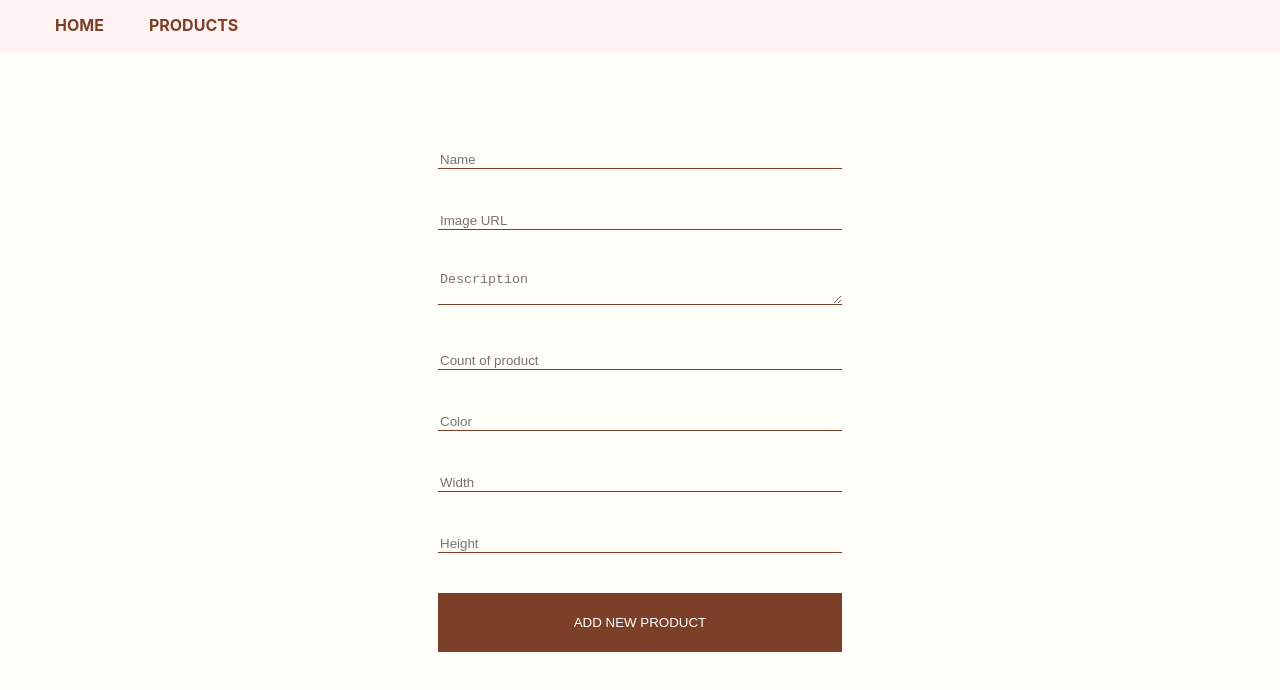
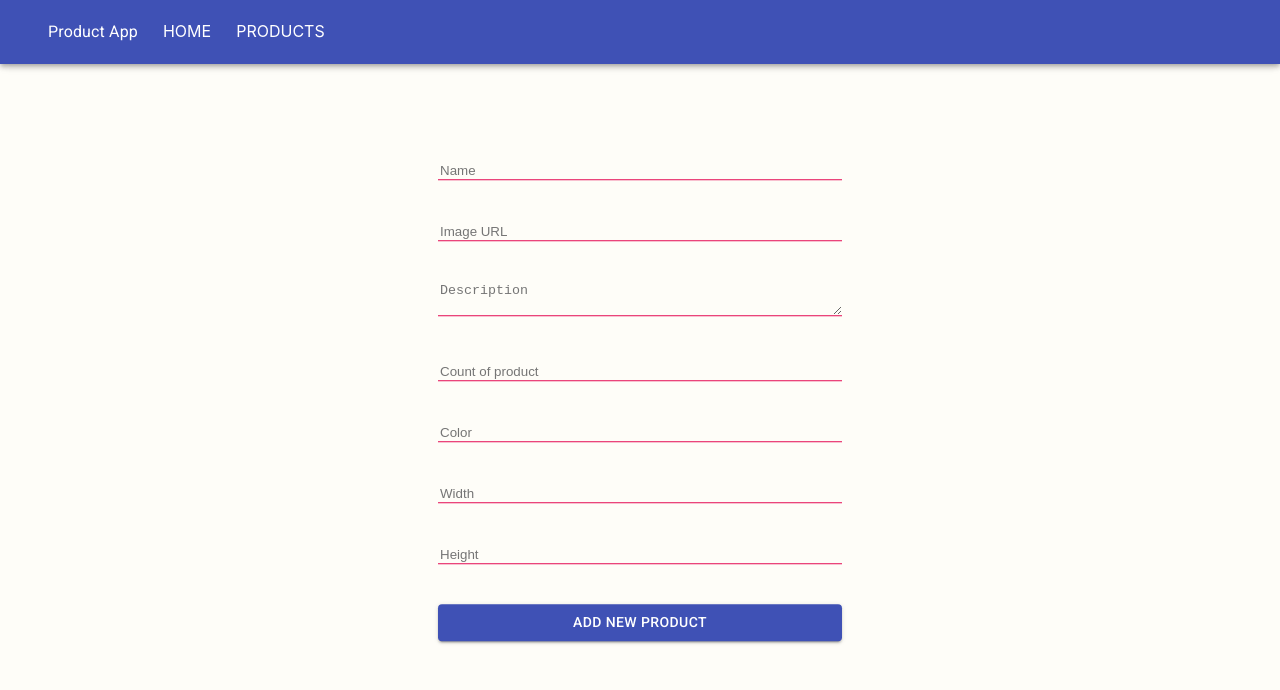
Before and after one commit to Ostapiuss/product-app, a React (Create React App) app: page /addProducts in a window 1280 px wide. Shown: the top 690 px of the page. Built offline with nearby package versions, Linux system fonts and the light colour scheme; no server answers; the database is empty.

Commit message:
add multi UI styles

```diff
--- a/src/App.js
+++ b/src/App.js
@@ -2,6 +2,9 @@ import React, { useEffect, useState } from 'react';
 import {
   Link, Route, Switch, Redirect,
 } from 'react-router-dom';
+import {
+  AppBar, Container, Typography, Box, Toolbar,
+} from '@material-ui/core';
 import firebase from './firebase';
 
 import { ProductList } from './components/ProductList';
@@ -36,35 +39,44 @@ export const App = () => {
     getProducts();
   }, []);
 
-  // console.log(products);
-
   return (
     <>
-      <nav className="nav">
-        <ul className="nav__links">
-          <li className="nav__item">
+      <AppBar position="fixed">
+        <Container fixed>
+
+          <Toolbar className="header">
+            <Typography className="header__logo-title">
+              Product App
+            </Typography>
+
+            <Box
+              className="header__navigation navigation"
+              display="flex"
+            >
+
               <Link
                 to="/"
-              className="item__title"
+                className="navigation__title"
+                color="primary"
               >
                 Home
               </Link>
-          </li>
 
-          <li className="nav__item item">
               <Link
                 to="/products"
-              className="item__title"
+                className="navigation__title"
+                color="secondary"
               >
                 Products
               </Link>
-          </li>
 
-        </ul>
-      </nav>
+            </Box>
+          </Toolbar>
+
+        </Container>
+      </AppBar>
 
       <div className="products">
-
         <Switch>
           <Route path="/" exact>
             <HomePage />
--- a/src/components/NewProduct/NewProduct.jsx
+++ b/src/components/NewProduct/NewProduct.jsx
@@ -1,8 +1,7 @@
 /* eslint-disable no-unused-vars */
-/* eslint-disable no-else-return */
-/* eslint-disable no-useless-return */
-/* eslint-disable react/prop-types */
 import React, { useState } from 'react';
+import PropTypes from 'prop-types';
+import Button from '@material-ui/core/Button';
 import './NewProduct.scss';
 import './NewProductForm.scss';
 
@@ -104,7 +103,7 @@ export const NewProduct = ({ onAddProduct }) => {
             className="form__item"
             id="product-width"
             name="width"
-            type="text"
+            type="number"
             placeholder="Width"
             value={newProduct.width}
             onChange={inputHandler}
@@ -116,20 +115,26 @@ export const NewProduct = ({ onAddProduct }) => {
             className="form__item"
             id="product-height"
             name="height"
-            type="text"
+            type="number"
             placeholder="Height"
             value={newProduct.height}
             onChange={inputHandler}
             required
           />
         </label>
-        <button
-          className="form__submit"
+
+        <Button
+          variant="contained"
+          color="primary"
           type="submit"
         >
-          ADD NEW PRODUCT
-        </button>
+          Add new product
+        </Button>
       </form>
     </div>
   );
 };
+
+NewProduct.propTypes = PropTypes.shape({
+  onAddProduct: PropTypes.func.isRequired,
+}).isRequired;
--- a/src/components/NewProduct/NewProductForm.scss
+++ b/src/components/NewProduct/NewProductForm.scss
@@ -1,5 +1,4 @@
 .form {
-  color: #7c4029;
   display: flex;
   flex-direction: column;
 
@@ -11,7 +10,7 @@
 
     background: transparent;
 
-    border-bottom: 1px solid #7c4029;
+    border-bottom: 1px solid #e40a53;
 
     transition: font-size 0.2s ease-in;
 
@@ -20,28 +19,4 @@
     }
   }
 
-  &__submit {
-    border: 2px solid transparent;
-
-    background: #7c4029;
-    padding: 20px;
-
-    color: #fff;
-
-    text-transform: uppercase;
-
-    transition:
-      border 0.3s ease-in,
-      color 0.3s ease-in,
-      background 0.3s ease-in;
-
-    &:hover {
-      background: transparent;
-      border: 2px solid #7c4029;
-
-      color: #7c4029;
-
-      cursor: pointer;
-    }
-  }
 }
--- a/src/components/ProductList/ProductList.jsx
+++ b/src/components/ProductList/ProductList.jsx
@@ -1,6 +1,7 @@
 /* eslint-disable max-len */
 import React from 'react';
 import PropTypes from 'prop-types';
+import { Button, Box } from '@material-ui/core';
 import { Link } from 'react-router-dom';
 import like from '../../images/icon.png';
 
@@ -8,20 +9,22 @@ import './ProductList.scss';
 
 export const ProductList = ({ products }) => (
   <>
-    <button
-      className="product__add-product"
-      type="submit"
-    >
+
+    <Box mt={10} ml={5}>
+      <Button variant="contained" color="secondary">
         <Link
           to="/addProducts"
-        className="item__title"
+          className="product__title"
         >
           Add new Product
         </Link>
-    </button>
+      </Button>
+    </Box>
 
+    <Box mt={1} ml={5} display="flex" flexDirection="column">
       <ul className="product-list">
         {products.map((product) => (
+          <Box mr={3}>
             <li
               key={product.id}
               className="product-list__product product"
@@ -68,8 +71,11 @@ export const ProductList = ({ products }) => (
               </div>
 
             </li>
+          </Box>
         ))}
       </ul>
+    </Box>
+
   </>
 );
 
--- a/src/components/ProductList/ProductList.scss
+++ b/src/components/ProductList/ProductList.scss
@@ -8,7 +8,6 @@
     list-style: none;
     background-color: #fff;
     box-shadow: 2px 2px 8px #000;
-    margin: 20px;
     border-radius: 20px;
 
     cursor: pointer;
@@ -33,6 +32,8 @@
 
   &__title {
     text-align: center;
+    color: #fff;
+    text-decoration: none;
   }
 
   &__like {
--- a/src/nav.scss
+++ b/src/nav.scss
@@ -1,43 +1,24 @@
-.nav {
-  padding: 0;
-  margin: 0;
-  background: #FEF2F2;
+.navigation {
+  &__title {
+    margin-left: 25px;
+    color: white;
+    text-transform: uppercase;
+    text-decoration: none;
 
-  &__links {
-    display: flex;
-    margin: 0;
-  }
-  &__item {
-    list-style: none;
+    &:after {
+      content: '';
+      display: block;
+      width: 100%;
+      height: 2px;
 
-    padding: 15px;
-    margin-right: 15px;
-  }
-}
+      transform: scale(0);
+      background-color: #e40a53;
 
-.item {
-  &__title {
-    color: #7c4029;
-    text-decoration: none;
-    text-transform: uppercase;
-    font-weight: 700;
-
-    &::after {
-     content: '';
-     display: block;
-
-     height: 2px;
-     width: 100%;
-
-     background-color: #7c4029;
-
-     transform: scaleX(0);
-     transition: all 0.2s ease-in;
+      transition: transform 0.2s ease-out;
     }
 
     &:hover::after {
-      transform: scaleX(1);
+      transform: scale(1);
     }
   }
-
 }
```
Lines whose indentation alone changed are shown as unchanged.
